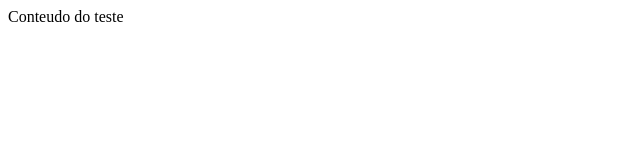
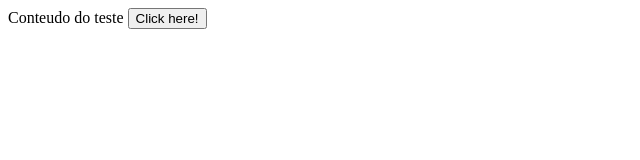
Before and after one commit to schimithjr/Tutorial, a plain HTML site: page index.html in a window 1280 px wide. Shown: the whole page, without its empty margins (0-640 px from the left). Drawn offline with Linux system fonts and the light colour scheme.

Commit message:
Branch nova

```diff
--- a/index.html
+++ b/index.html
@@ -8,4 +8,5 @@
         <body>
             Conteudo do teste
         </body>
+        <button type="button">Click here!</button>
     </html>
```
